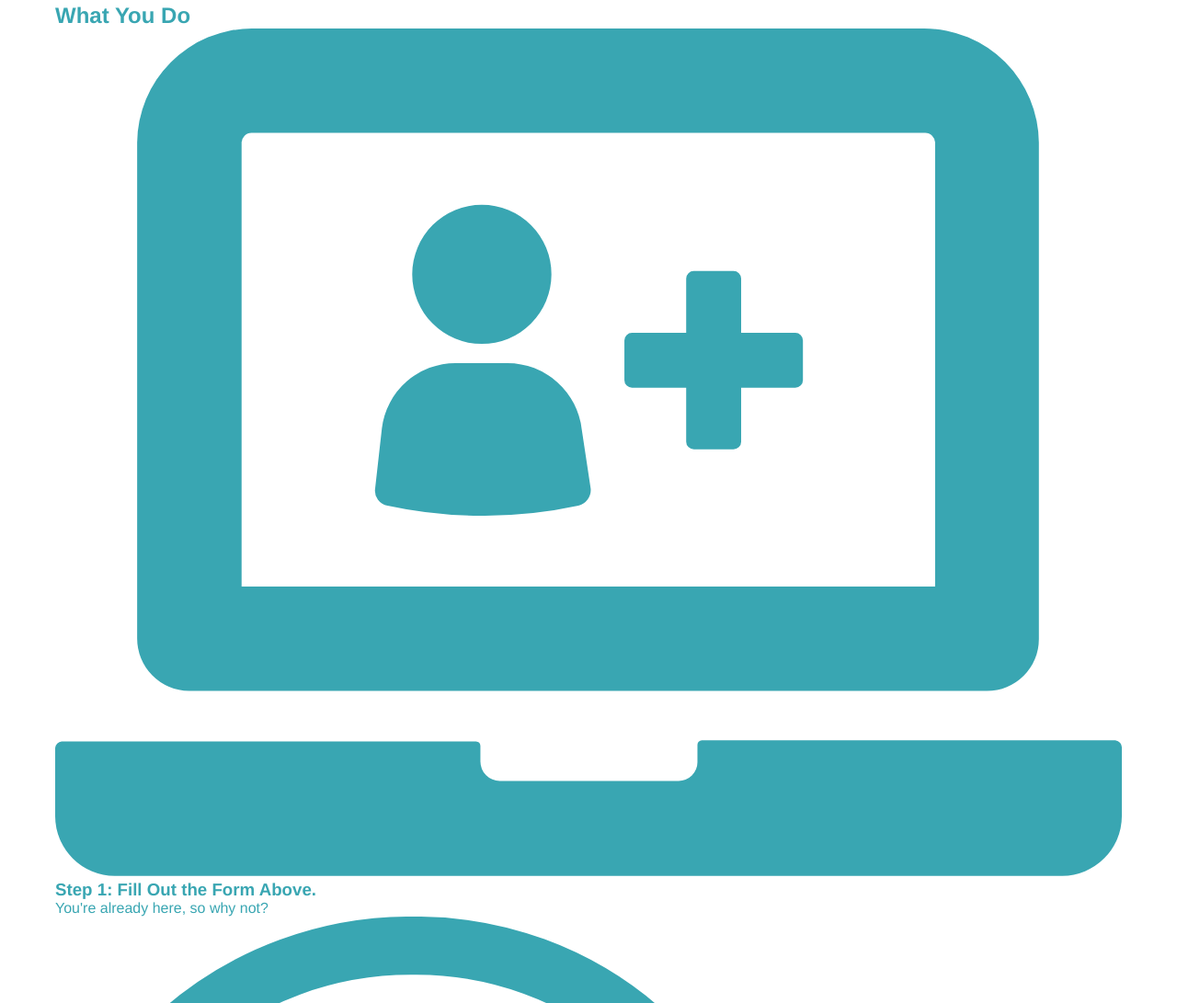
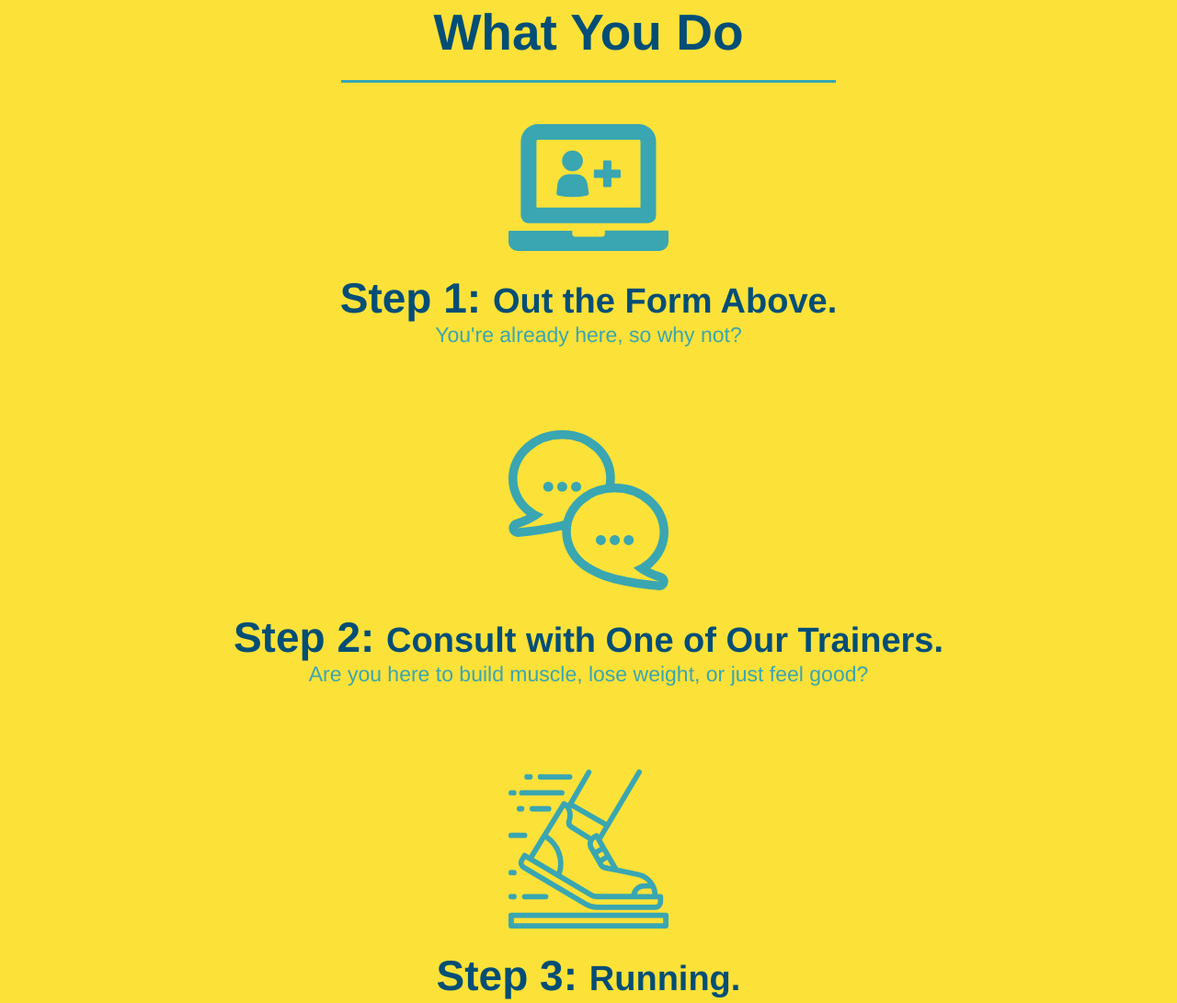
Before and after one commit to EricaBabb/run-buddy, a plain HTML site: page index.html in a window 1280 px wide. Shown: the part 1117-2208 px from the top of the page at 92% size. Drawn offline with Linux system fonts and the light colour scheme.

Commit message:
style what you do section

```diff
--- a/assets/css/style.css
+++ b/assets/css/style.css
@@ -119,14 +119,21 @@ footer a {
   text-align: center;
 }
 
-.intro h2 {
+.section-title {
   font-size: 55px;
   color: #024e76;
   margin-bottom: 35px;
   padding: 0 100px 20px 100px;
+  display: inline-block;
   border-bottom: 3px solid;
+}
+
+.primary-border {
   border-color: #fce138;
-  display: inline-block;
+}
+
+.secondary-border {
+  border-color: #39a6b2;
 }
 
 .intro p {
@@ -137,6 +144,35 @@ footer a {
   margin: 0 auto;
 }
 
+.steps {
+  text-align: center;
+  background: #fce138;
+}
+
+.steps div {
+  margin-bottom: 80px;
+}
+
+.steps img {
+  width: 15%;
+  margin: 10px 0;
+}
+
+.steps h3 {
+  color: #024e76;
+  font-size: 46px;
+  margin-top: 10px;
+}
+
+.steps p {
+  color: #39a6b2;
+  font-size: 23px;
+}
+
+.steps span {
+  font-size: 38px;
+}
+
 section {
   padding: 60px;
 }
--- a/index.html
+++ b/index.html
@@ -73,37 +73,37 @@
 
  <!-- "what we do" section -->
 <section id="what-we-do" class="intro">
-    <h2>What We Do</h2>
+    <h2 class="section-title primary-border">What We Do</h2>
     <p>
       butcher selfies chambray shabby chic gentrify readymade yr Echo Park XOXO Tumblr normcore Banksy direct trade Blue Bottle chillwave you probably haven't heard of them single-origin coffee Vice fanny pack fixie Odd Future Austin fingerstache pickled twee synth Wes Anderson Thundercats viral bitters flannel meggings narwhal Marfa Schlitz sustainable Intelligentsia umami deep v craft
     </p>
   </section>
 
   <!-- "what you do" section -->
-  <section id="what-you-do">
-    <h2>What You Do</h2>
+  <section id="what-you-do" class="steps">
+    <h2 class="section-title secondary-border">What You Do</h2>
 
     <div>
      <img src="./assets/images/step-1.svg" alt="" >
-      <h3>Step 1: Fill Out the Form Above.</h3>
+      <h3>Step 1: <span>Out the Form Above.</span> </h3>
       <p>You're already here, so why not?</p>
     </div>
 
     <div>
      <img src="./assets/images/step-2.svg" alt="">
-      <h3>Step 2: Consult with One of Our Trainers.</h3>
+      <h3>Step 2: <span>Consult with One of Our Trainers.</span></h3>
       <p>Are you here to build muscle, lose weight, or just feel good?</p>
     </div>
 
     <div>
      <img src="./assets/images/step-3.svg" alt="">
-      <h3>Step 3: Get Running.</h3>
+      <h3>Step 3: <span>Running.</span> </h3>
       <p>Hit the ground running (literally) once your trainer lays out your plan.</p>
     </div>
 
     <div>
      <img src="./assets/images/step-4.svg" alt="">
-      <h3>Step 4: See Results.</h3>
+      <h3>Step 4: <span>Results.</span> </h3>
       <p>Bi-weekly checkins with your trainer will keep you focused</p>
     </div>
   </section>
```
